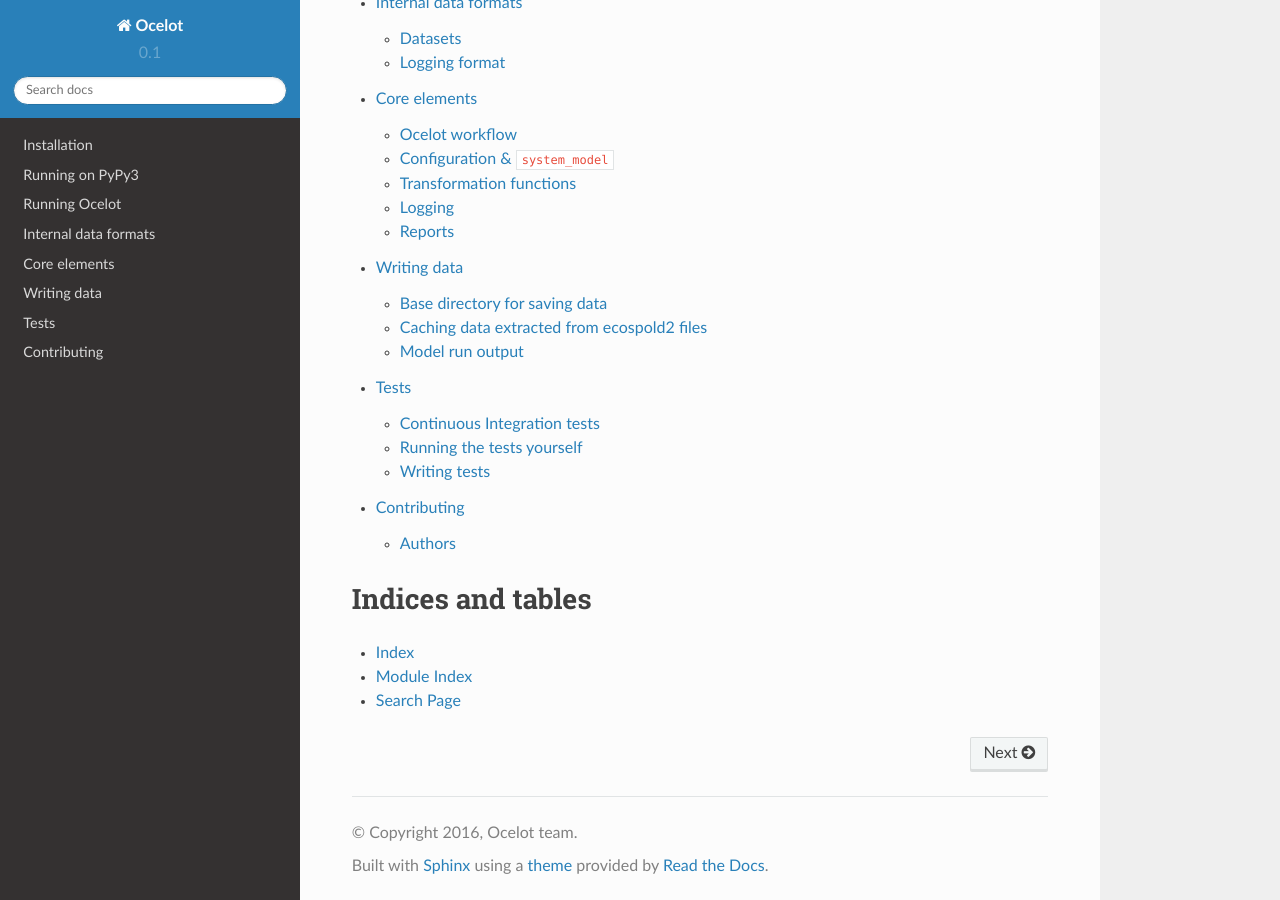
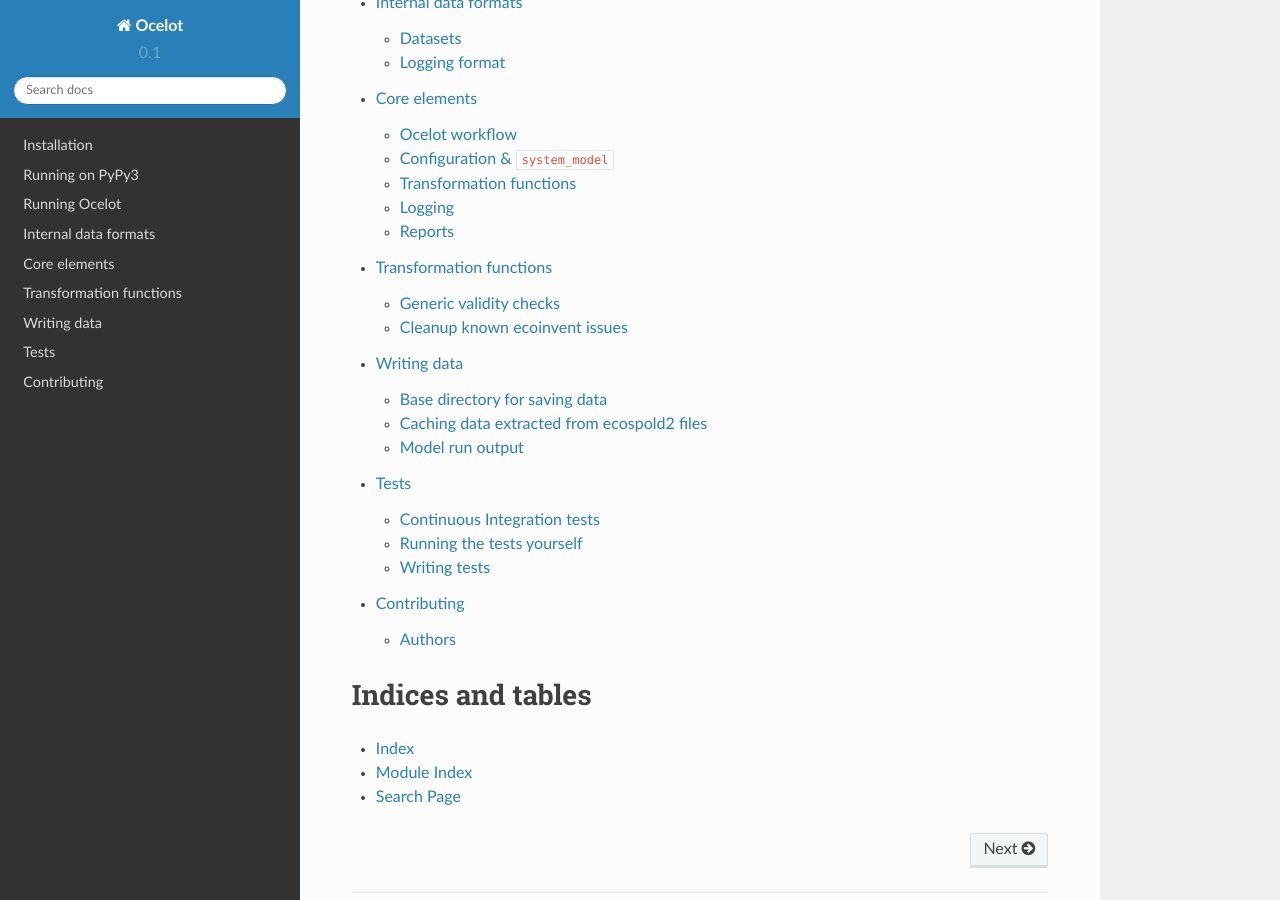
Before and after one commit to OcelotProject/Ocelot, a Sphinx documentation site: the page built from docs/index.rst, in a window 1280 px wide and 900 px high, scrolled down 947 px. Built offline with Sphinx 7.4.7 and the Read the Docs theme 2.0.0, drawn with Linux system fonts in a browser that asks for light colours; some of the changed lines change nothing that is shown.

Commit message:
Add docs on cleanup functions

```diff
--- a/docs/index.rst
+++ b/docs/index.rst
@@ -20,6 +20,7 @@
    cli
    data_format
    foundation
+   transformation
    filesystem
    tests
    contributing
--- /dev/null
+++ b/docs/transformation.rst
@@ -0,0 +1,24 @@
+Transformation functions
+************************
+
+Generic validity checks
+=======================
+
+.. autofunction:: ocelot.transformations.cleanup.ensure_all_datasets_have_production_volume
+
+.. autofunction:: ocelot.transformations.cleanup.drop_zero_pv_row_datasets
+
+Cleanup known ecoinvent issues
+==============================
+
+These cleanup functions are wrapped in the collection ``fix_known_ecoinvent_issues``.
+
+.. autofunction:: ocelot.transformations.known_ecoinvent_issues.fix_formulas
+
+.. autofunction:: ocelot.transformations.known_ecoinvent_issues.fix_clinker_pv_variable_name
+
+.. autofunction:: ocelot.transformations.known_ecoinvent_issues.fix_ethylene_glycol_uses_yield
+
+.. autofunction:: ocelot.transformations.known_ecoinvent_issues.fix_offshore_petroleum_variable_name
+
+.. autofunction:: ocelot.transformations.known_ecoinvent_issues.fix_benzene_chlorination_unit
```
